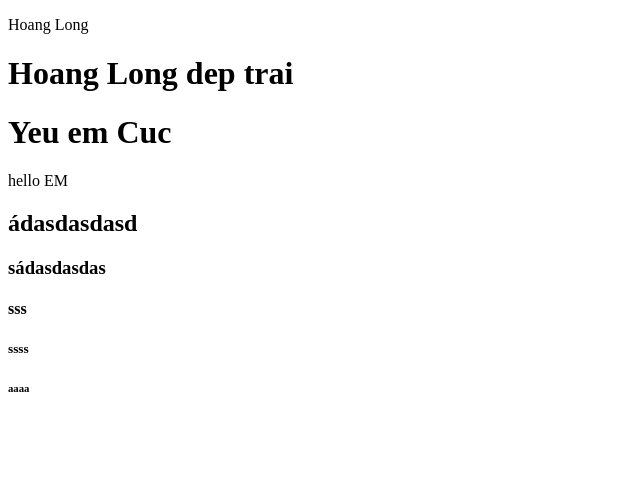
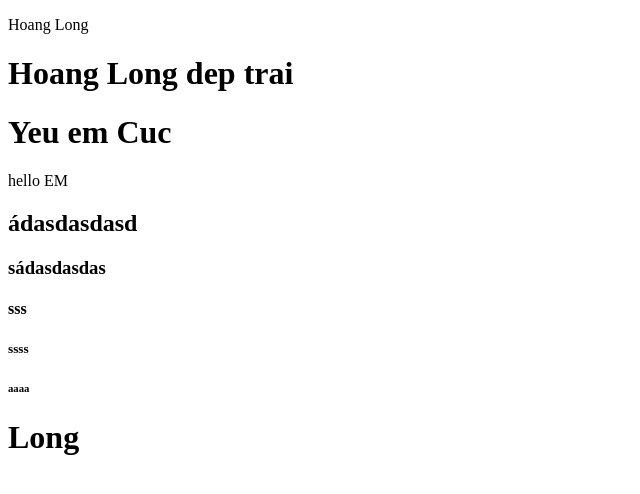
Before and after one commit to hoanglong6868/DeMoGit, a plain HTML site: page index.html in a window 1280 px wide. Shown: the whole page, without its empty margins (0-640 px from the left). Drawn offline with Linux system fonts and the light colour scheme.

Commit message:
Them div Long

```diff
--- a/index.html
+++ b/index.html
@@ -19,5 +19,9 @@
     <div>
         <h6>aaaa</h6>
     </div>
+
+    <div>
+        <h1>Long</h1>
+    </div>
 </body>
 </html>
```
